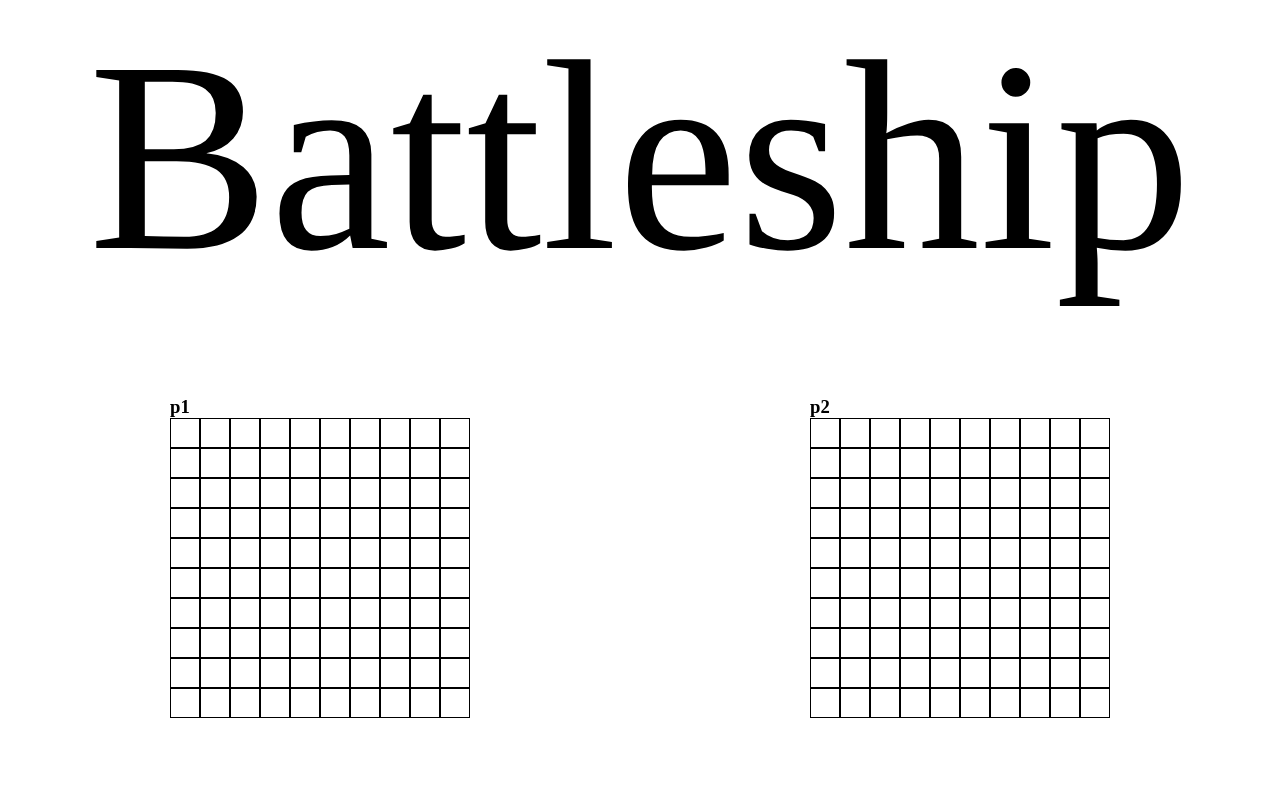
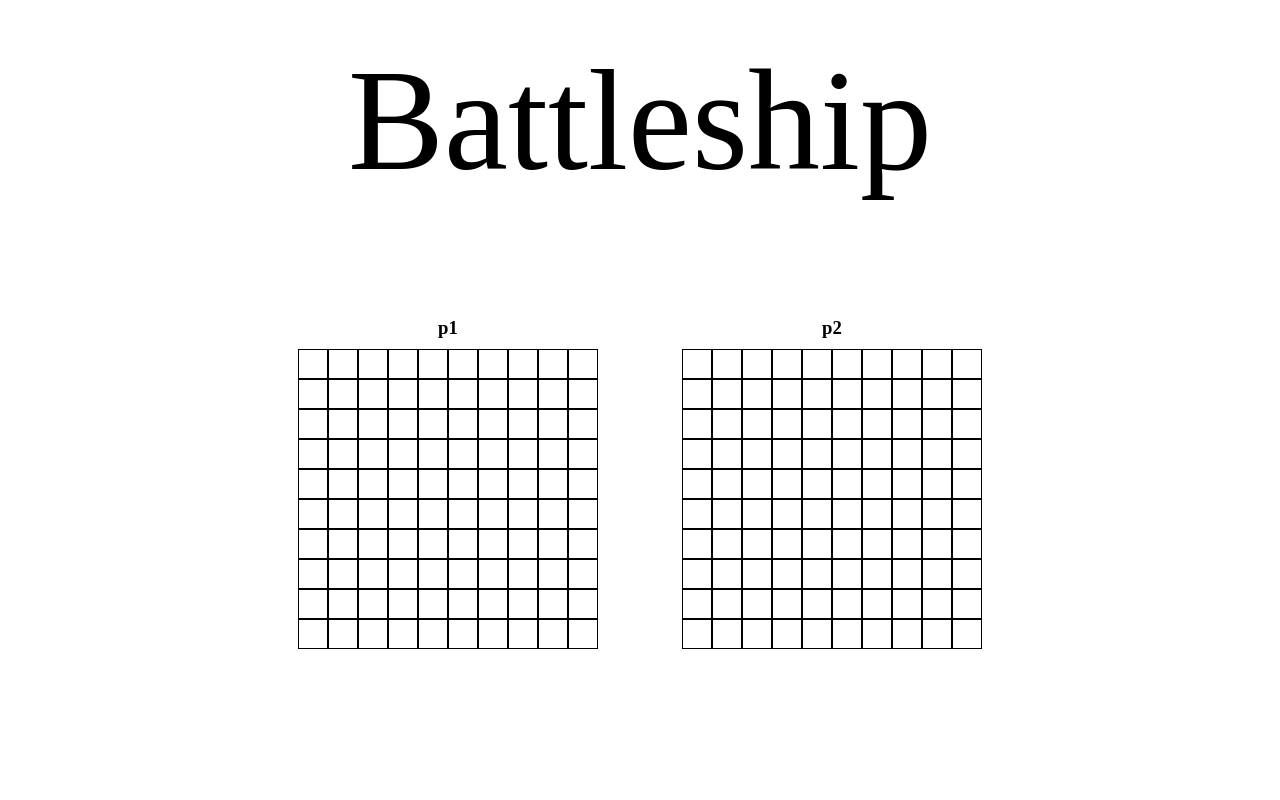
Before and after one commit to kengyn/battleship, a website built with webpack: page dist/index.html in a window 1280 px wide. Built offline with nearby package versions, Linux system fonts and the light colour scheme.

Commit message:
Finish design...

```diff
--- a/dist/index.html
+++ b/dist/index.html
@@ -9,6 +9,7 @@
   </head>
   <body>
     <header>Battleship</header>
+    <div class="battlefield">
       <div class="player-container">
         <h3>p1</h3>
         <div class="board player-board"></div>
@@ -17,6 +18,7 @@
         <h3>p2</h3>
         <div class="board op-board"></div>
       </div>
+    </div>
     <script src="./main.js"></script>
   </body>
 </html>
--- a/dist/styles.css
+++ b/dist/styles.css
@@ -7,14 +7,36 @@
 body {
   width: 100vw;
   height: 100vh;
+  /* display: grid;
+  justify-items: center; */
+  display: flex;
+  flex-direction: column;
+  justify-content: center;
+  align-items: center;
+}
+
+.battlefield {
+  width: 60vw;
+  height: 70%;
   display: grid;
-  grid-template-columns: repeat(auto-fit, 1fr);
-  justify-items: center;
+  grid-template-columns: repeat(auto-fit, minmax(300px, 1fr));
+  place-items: center;
 }
 
 header {
   grid-area: 1 / 1 / 2 / 3;
-  font-size: calc(20vw + 1rem);
+  font-size: calc(10vw + 1rem);
+  text-align: center;
+}
+
+.player-container,
+.op-container {
+  width: 300px;
+  display: flex;
+  flex-direction: column;
+  justify-content: center;
+  align-items: center;
+  gap: 10px;
 }
 
 .board {
```
Lines whose indentation alone changed are shown as unchanged.
